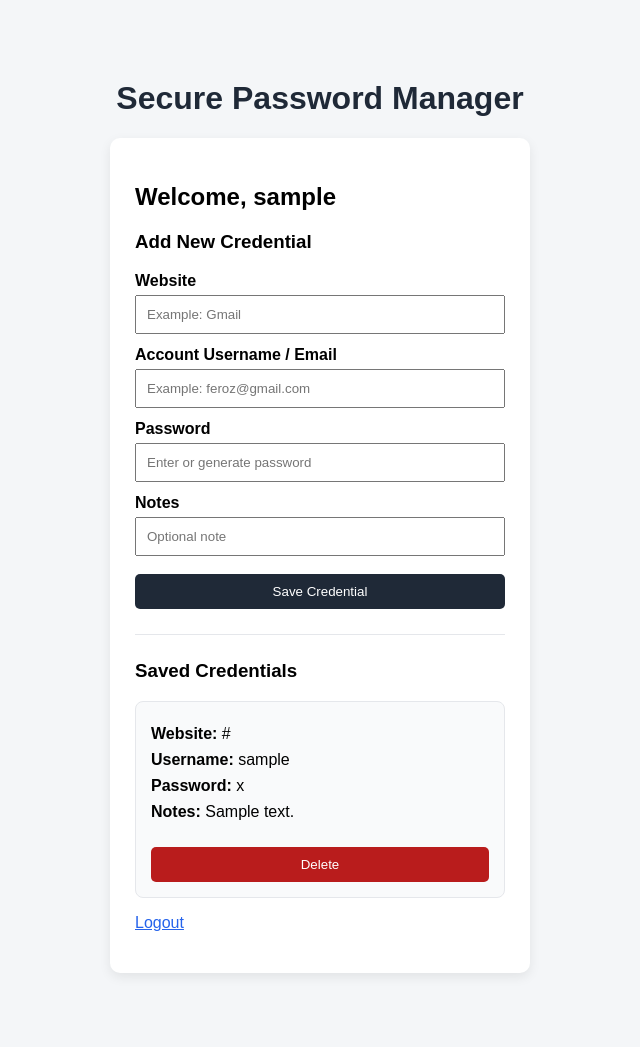
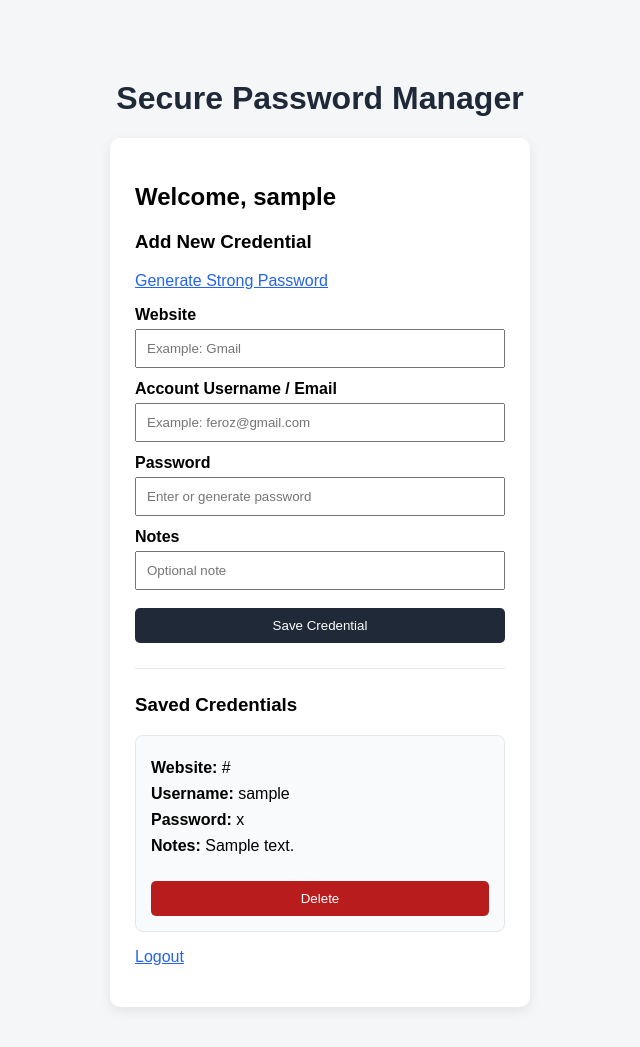
Before and after one commit to Feroz-Abubakr/secure-password-manager-b207, a Flask app: template templates/dashboard.html in a window 1280 px wide. Shown: the top 1047 px of the page, without its empty margins (320-960 px from the left). Before the commit the page ends 975 px from the top, so only its background shows below. Run offline with Flask 3, Linux system fonts and the light colour scheme; the template is opened without the code that fills it: most values are stand-ins (such as "Sample title", 1, 10 or a date in 2020); some libraries are stand-ins or nearby versions.

Commit message:
Add form security and password manager updates

```diff
--- a/app.py
+++ b/app.py
@@ -1,11 +1,20 @@
 import os
 import sqlite3
+import secrets
+import string
 from flask import Flask, render_template, request, redirect, flash, session
+from flask_wtf.csrf import CSRFProtect
 from werkzeug.security import generate_password_hash, check_password_hash
 from cryptography.fernet import Fernet
 
 app = Flask(__name__)
 app.secret_key = "change-this-secret-key-later"
+
+app.config["SESSION_COOKIE_HTTPONLY"] = True
+app.config["SESSION_COOKIE_SAMESITE"] = "Lax"
+app.config["SESSION_COOKIE_SECURE"] = False
+
+csrf = CSRFProtect(app)
 
 DB_NAME = "password_manager.db"
 KEY_FILE = "secret.key"
@@ -209,6 +218,18 @@ def delete_credential(credential_id):
     return redirect("/dashboard")
 
 
+@app.route("/generate-password")
+def generate_password():
+    if "user_id" not in session:
+        return redirect("/login")
+
+    characters = string.ascii_letters + string.digits + "!@#$%^&*()-_=+"
+    generated_password = "".join(secrets.choice(characters) for _ in range(16))
+
+    flash(f"Generated password: {generated_password}")
+    return redirect("/dashboard")
+
+
 @app.route("/logout")
 def logout():
     session.clear()
--- a/templates/dashboard.html
+++ b/templates/dashboard.html
@@ -16,7 +16,11 @@
 
     <h3>Add New Credential</h3>
 
+    <p><a href="/generate-password">Generate Strong Password</a></p>
+
     <form method="POST" action="/add">
+        <input type="hidden" name="csrf_token" value="{{ csrf_token() }}">
+
         <label>Website</label>
         <input type="text" name="website" placeholder="Example: Gmail" required>
 
@@ -45,6 +49,7 @@
                 <p><strong>Notes:</strong> {{ item.notes }}</p>
 
                 <form method="POST" action="/delete/{{ item.id }}">
+                    <input type="hidden" name="csrf_token" value="{{ csrf_token() }}">
                     <button type="submit" class="delete-btn">Delete</button>
                 </form>
             </div>
--- a/templates/login.html
+++ b/templates/login.html
@@ -15,6 +15,8 @@
     {% endwith %}
 
     <form method="POST">
+        <input type="hidden" name="csrf_token" value="{{ csrf_token() }}">
+
         <label>Username</label>
         <input type="text" name="username" required>
 
--- a/templates/register.html
+++ b/templates/register.html
@@ -15,6 +15,8 @@
     {% endwith %}
 
     <form method="POST">
+        <input type="hidden" name="csrf_token" value="{{ csrf_token() }}">
+
         <label>Username</label>
         <input type="text" name="username" required>
 
```
